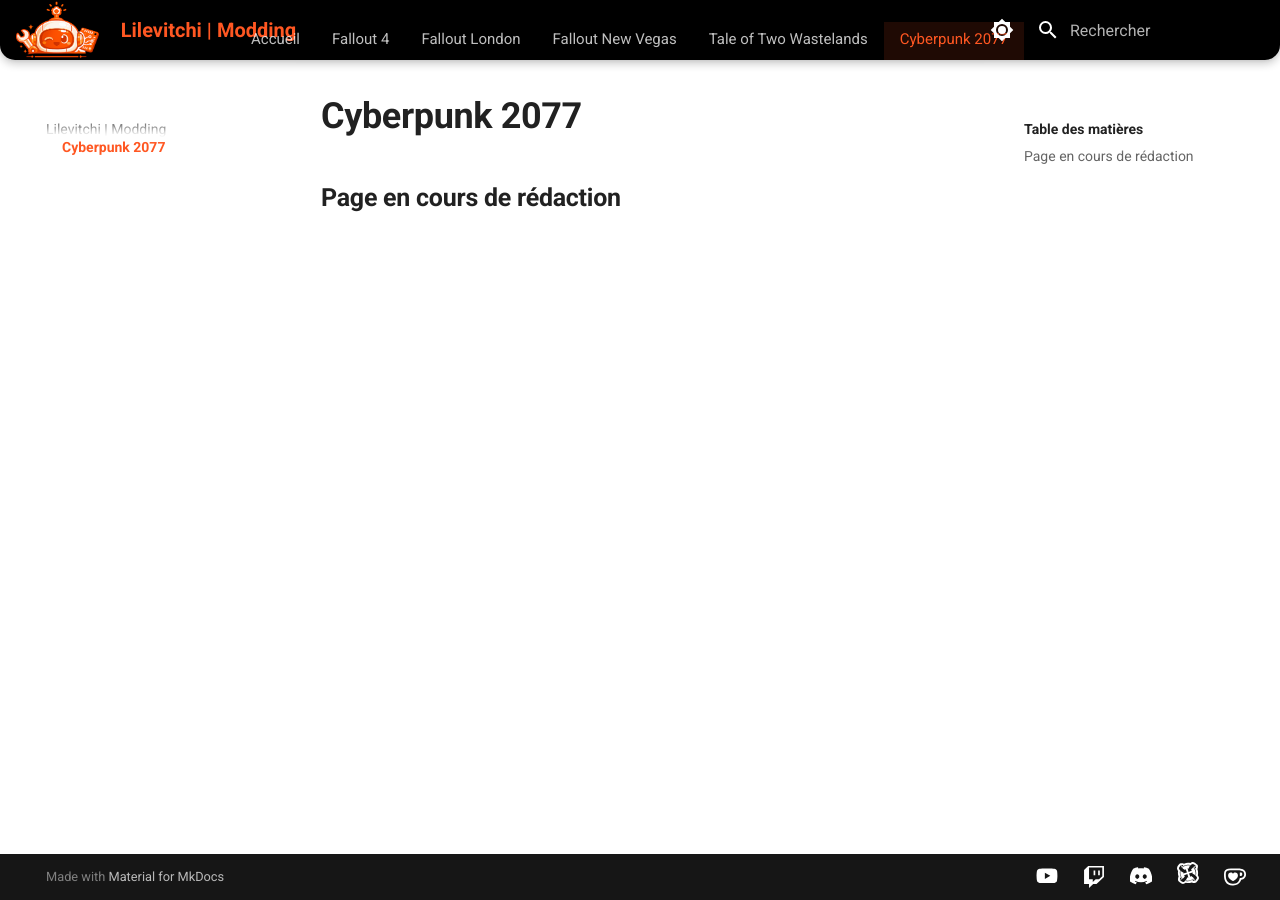
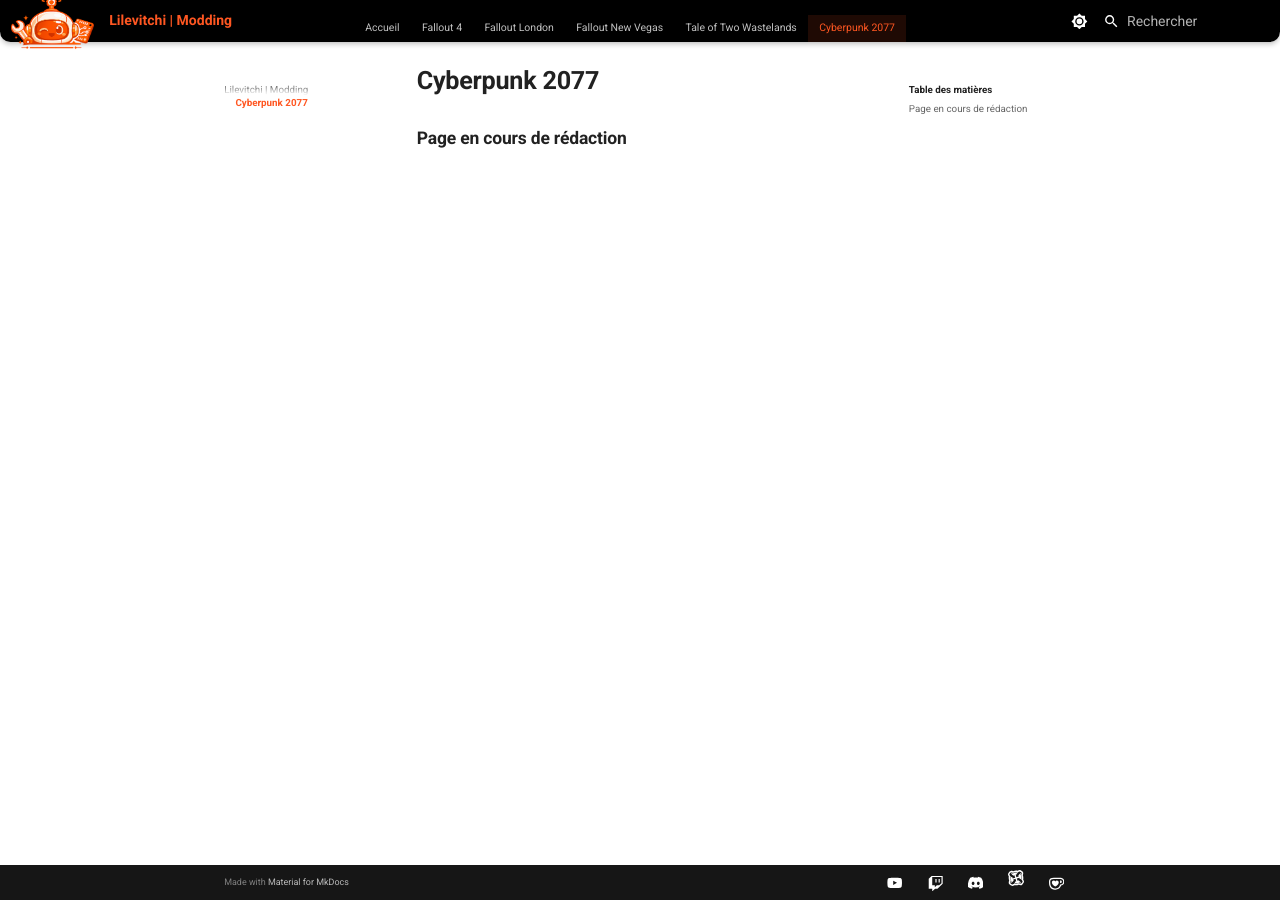
Before and after one commit to Lilevitchi/lilevitchi.github.io, an MkDocs documentation site: the page built from docs/cyberpunk/index.md, in a window 1280 px wide. Built offline with MkDocs 1.6.1 and Material for MkDocs 9.7.7, drawn with Linux system fonts in a browser that asks for light colours.

Commit message:
Update extra.css

```diff
--- a/docs/stylesheets/extra.css
+++ b/docs/stylesheets/extra.css
@@ -66,8 +66,9 @@
    TYPOGRAPHIE — BASE RESPONSIVE
    ==============================*/
 
-[data-md-color-scheme] {
-  font-size: 16px;
+html,
+body {
+  font-size: 14px !important;
 }
 
 /* ==============================
@@ -80,7 +81,7 @@
   background-color: var(--black);
   border-bottom-left-radius: var(--radius-md);
   border-bottom-right-radius: var(--radius-md);
-  height: var(--header-height) !important;
+  height: var(--header-height);
   /*min-height: var(--header-height) !important;
   max-height: var(--header-height) !important;*/
 }
@@ -115,7 +116,6 @@
   display: flex;
   align-items: center;
   margin-left: 0.5rem;
-  /*flex-shrink: 0;*/
 }
 
 /* Texte du titre */
@@ -175,7 +175,8 @@
   padding: 0.4rem 0.8rem;
   color: var(--white);
   opacity: 0.75;
-  overflow: visible;
+  overflow: visible !important;
+  text-indent: 0 !important;
   border-bottom: 4px solid transparent;
   background: transparent;
   transition: color var(--transition-base),
@@ -201,20 +202,23 @@
   border-bottom-color: var(--accent);
 }
 
-/* Texte long par défaut */
-[data-md-color-scheme] .md-tabs__link::before {
+/* Texte long */
+.md-tabs__link::before {
   content: attr(data-full);
   white-space: nowrap;
+  display: inline-block;
 }
 
+/* Texte court */
 @media (max-width: 1100px) {
-  [data-md-color-scheme] .md-tabs__link::before {
+  .md-tabs__link::before {
     content: attr(data-short);
   }
 }
 
-@media (max-width: 1100px) {
-  [data-md-color-scheme] .md-header__tabs {
+/* Cache tabs plus tard */
+@media (max-width: 850px) {
+  .md-header__tabs {
     display: none;
   }
 }
```
